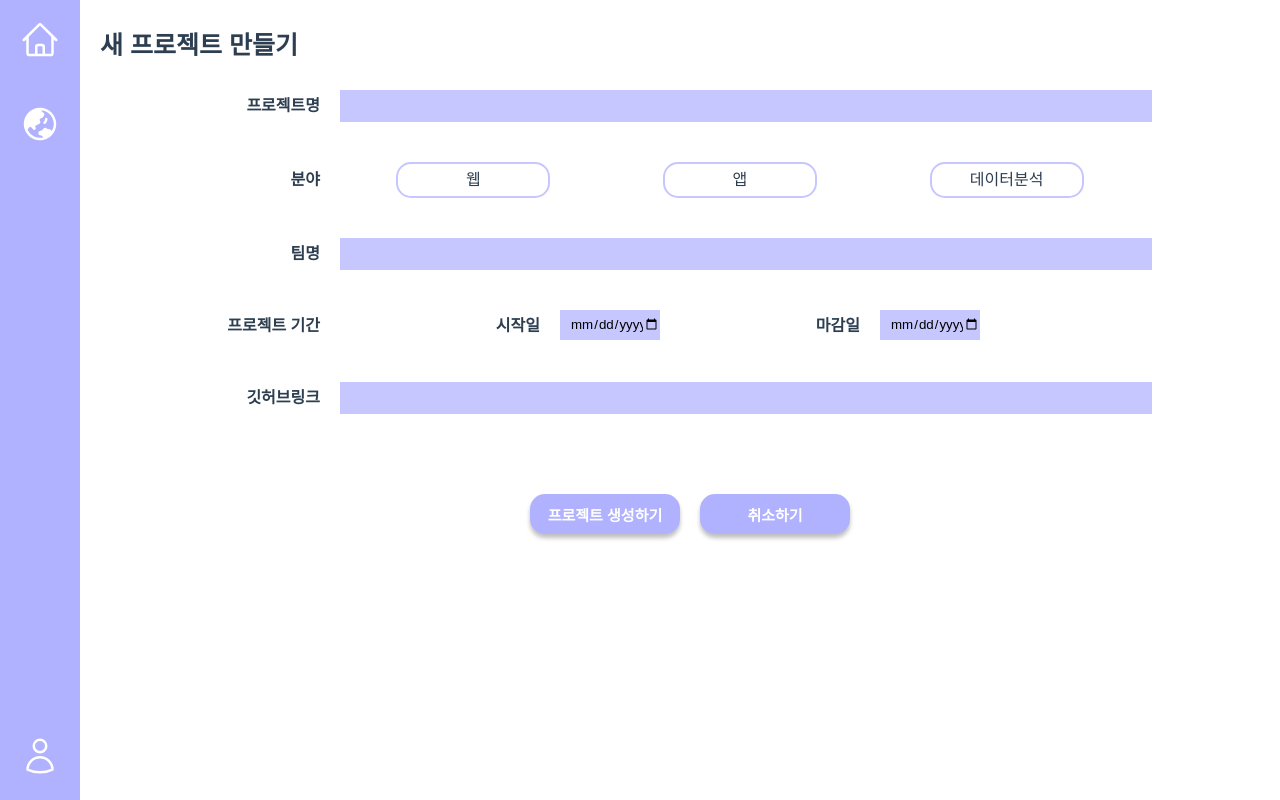
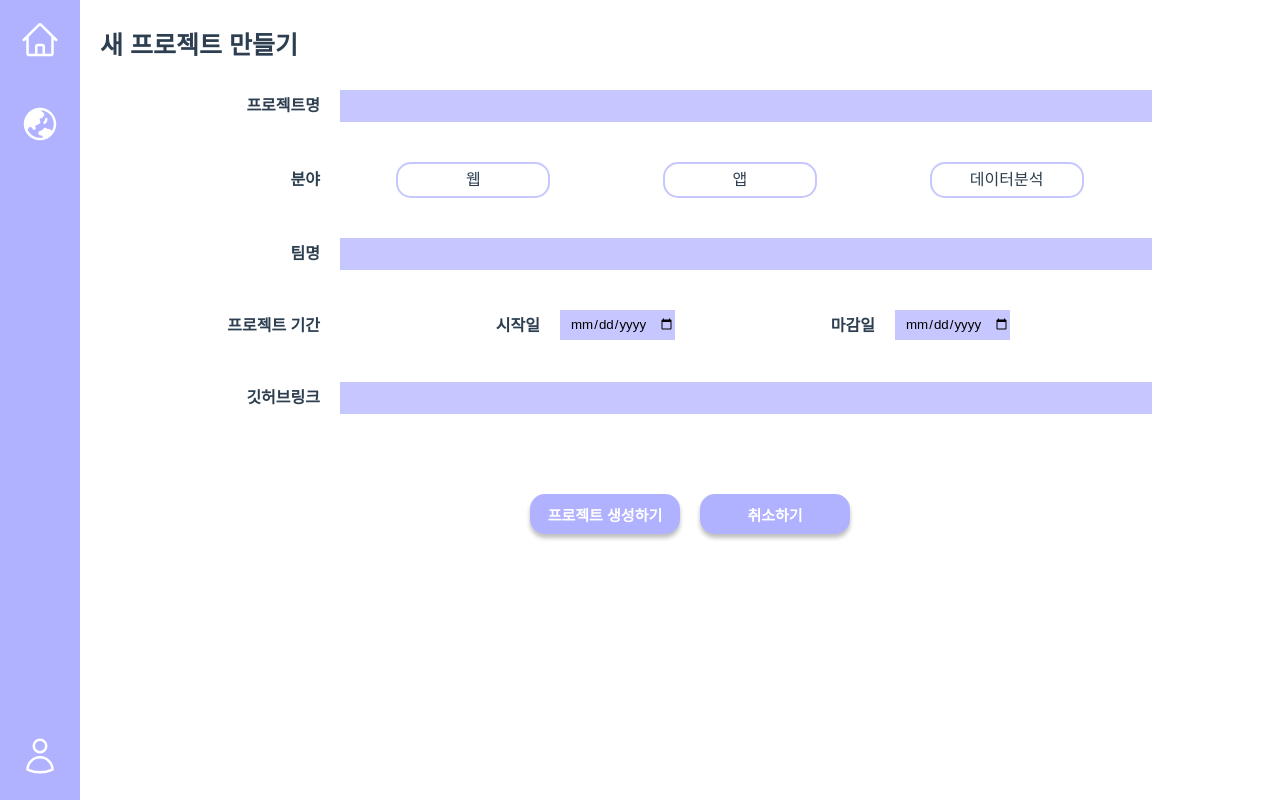
Before and after one commit to springvuet-front/frontend, a Vue app: page /createnew in a window 1280 px wide. Built offline with nearby package versions, Linux system fonts and the light colour scheme; a web font is replaced by a local one.

Commit message:
widen input[date]

```diff
--- a/src/views/CreateNewView.vue
+++ b/src/views/CreateNewView.vue
@@ -110,7 +110,7 @@ input:focus{
   outline: 0;
 }
 input[type=date]{
-  width: 90px;
+  width: 105px;
 }
 
 </style>
```
